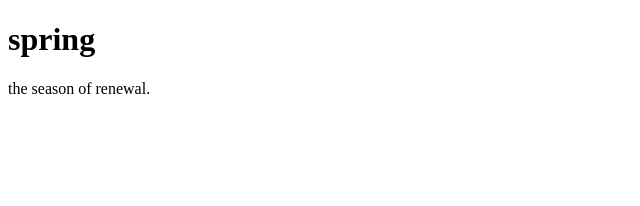
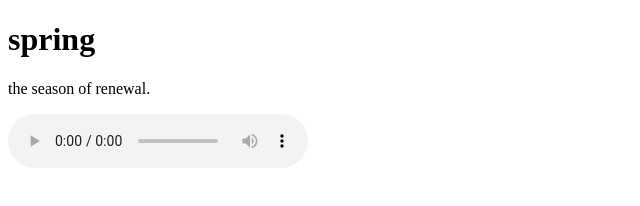
Before and after one commit to aprilhull/spring, a plain HTML site: page index.html in a window 1280 px wide. Shown: the whole page, without its empty margins (0-640 px from the left). Drawn offline with Linux system fonts and the light colour scheme.

Commit message:
Update index.html

```diff
--- a/index.html
+++ b/index.html
@@ -3,5 +3,13 @@
   <body>
     <h1>spring</h1>
     <p>the season of renewal.</p>
+
+    <div>
+      <audio controls>
+        <source src="poem.mp3" type="audio/mpeg">
+        Your brower does not support the audio tag.
+      </audio>
+    </div>
+
   </body>
 </html>
```
